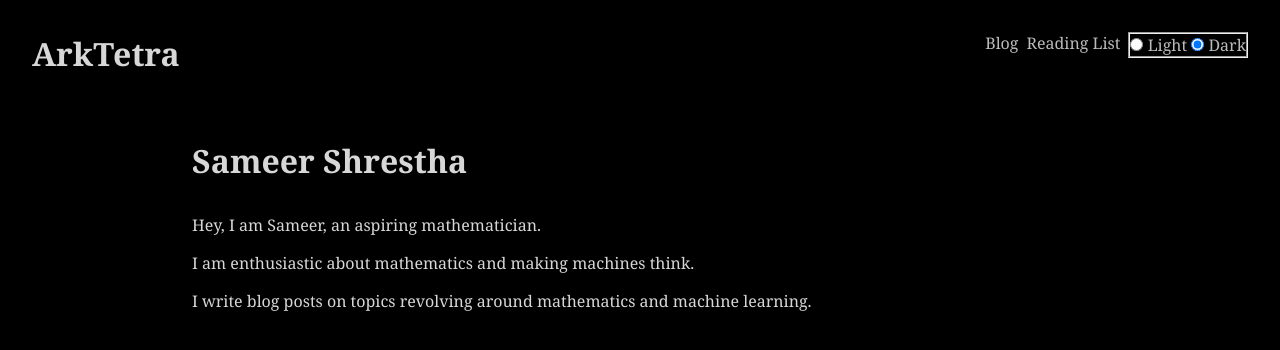
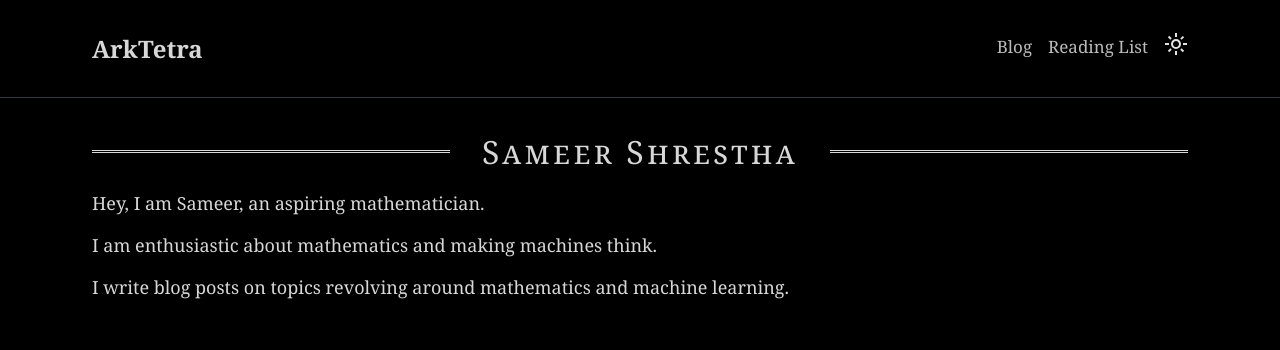
Before and after one commit to Arktetra/Arktetra.github.io, a plain HTML site: page index.html in a window 1280 px wide. Drawn offline with Linux system fonts and the light colour scheme.

Commit message:
update css

```diff
--- a/index.html
+++ b/index.html
@@ -1,13 +1,15 @@
 <!DOCTYPE html>
-<html lang="en">
+<html lang="en" data-theme="dark">
     <head>
 	<meta charset="UTF-8">
 	<meta name="viewport" content="width=device-width, initial-scale=1.0">
 	<link rel="stylesheet" href="styles.css" />
+	<script src="script.js" defer></script>
 	<title>My Site</title>
     </head>
     <body>
 	<div class="nav-container">
+	    <div class="nav-bar">
 		<div class="site">
 		    <h1>ArkTetra</h1>
 		</div>
@@ -16,19 +18,13 @@
 			<li><a href="http://arktetra.github.io/neural-flux">Blog</a></li>
 			<li>Reading List</li>
 			<li>
-                    <fieldset>
-                        <label>
-                            <input type="radio" name="color-scheme" id="color-scheme-light" value="0">
-                            Light
-                        </label>
-                        <label>
-                            <input type="radio" name="color-scheme" id="color-scheme-dark" value="1" checked>
-                            Dark
-                        </label>
-                    </fieldset>
+			    <img
+				src="assets/light_mode.svg"
+				class="theme" />
 			</li>
 		    </ul>
 		</nav>
+	    </div>
 	</div>
 
 	<main>
--- /dev/null
+++ b/script.js
@@ -0,0 +1,33 @@
+function calculateSettingAsThemeString({ localStorageTheme, systemSettingLight }) {
+	if (localStorageTheme != null) {
+		return localStorageTheme
+	}
+
+	if (systemSettingLight.matches) {
+		return "light";
+	}
+
+	return "dark";
+}
+
+const localStorageTheme = localStorage.getItem("theme");
+const systemSettingLight = window.matchMedia("(prefers-color-scheme: light)");
+
+let currentThemeSetting = calculateSettingAsThemeString({ localStorageTheme, systemSettingLight });
+
+const theme_img = document.querySelector(".theme");
+
+theme_img.addEventListener("click", () => {
+	const newTheme = currentThemeSetting === "light" ? "dark" : "light";
+
+	const toggle = newTheme === "light" ? "dark" : "light";
+	const src = `assets/${toggle}_mode.svg`
+
+	theme_img.setAttribute("src", src);
+
+	document.querySelector("html").setAttribute("data-theme", newTheme);
+
+	localStorage.setItem("theme", newTheme);
+
+	currentThemeSetting = newTheme;
+})
--- a/styles.css
+++ b/styles.css
@@ -11,34 +11,68 @@
     --black-1: #444444;
     --black-2: #272727;
     --black-3: #000000;
+
+	--border-light: #ced4da;
+	--border-dark: #343a40;
 }
 
-:where(body){
-    --background-color: #ffffff;
-    --text-color: var(--black-2);
-    --text-color-dim: var(--black-1);
+/* :where(body){ */
+/*     --background-color: #ffffff; */
+/*     --text-color: var(--black-2); */
+/*     --text-color-dim: var(--black-1); */
+/* } */
+
+
+[data-theme="light"] {
+	--background-color: var(--light-3);
+	--text-color: var(--black-2);
+	--text-color-dim: var(--black-1);
+	--border: var(--border-light);
+}
+
+[data-theme="dark"] {
+	--background-color: var(--black-3);
+	--text-color: var(--white-2);
+	--text-color-dim: var(--white-1);
+	--border: var(--border-dark);
 }
 
 html {
-    --darkmode: 0;
+    /* --darkmode: 0; */
     container-name: root;
     container-type: normal;
+	height: 100%;
 }
 
-html:has(#color-scheme-light:checked) { --darkmode: 0; }
-html:has(#color-scheme-dark:checked) { --darkmode: 1; }
+/* html:has(#color-scheme-light:checked) { --darkmode: 0; } */
+/* html:has(#color-scheme-dark:checked) { --darkmode: 1; } */
 
 body {
     background-color: var(--background-color);
     color: var(--text-color);
 }
 
+.nav-bar {
+	max-inline-size: 1096px;
+	margin-inline: auto;
+}
+
+.nav-container {
+	margin-block-end: 2em;
+	border-bottom: 1px solid var(--border);
+}
+
+.site > h1 {
+	font-size: 24px;
+}
+
 nav > ul {
     display: flex;
-    gap: 8px;
+    gap: 1rem;
     list-style-type: none;
-    color: var(--text-color-dim);
-    /* flex-direction: row; */
+	color: var(--text-color-dim);
+	align-items: center;
+	font-size: 17px;
 }
 
 li > a {
@@ -46,20 +80,24 @@ li > a {
     color: var(--text-color-dim);
 }
 
+.nav-bar,
+.prose {
+	max-inline-size: 1096px;
+	margin-inline: auto;
+}
+
 .menu {
     display: flex;
 }
 
-.nav-container {
+.nav-bar {
     display: flex;
-    /* width: 100%; */
     justify-content: space-between;
     padding: 2em;
 }
 
 .prose {
-    margin: auto;
-    width: 70%;
+    padding-inline: 2em;
 }
 
 .prose > a {
@@ -68,28 +106,33 @@ li > a {
     font-weight: bold;
 }
 
+/* h1 { */
+/* 	font-family: Georgia, serif; */
+/* } */
+
 .prose > h1 {
-    margin: 1em 0em 1em 0em;
-    /* font-size: 24px; */
+	text-align: center;
+	font-weight: normal;
+	font-variant: small-caps;
+	letter-spacing: 0.1em;
+	display: grid;
+	grid-template-columns: 1fr auto 1fr;
+	gap: 1em;
+}
+
+.prose > h1::before,
+.prose > h1::after {
+	content: "";
+	border-top: 0.1em double var(--text-color);
+	align-self: center;
 }
 
 .prose > p {
     margin: 1em 0em 1em 0em;
     color: var(--text-color);
-    font-size: 16px;
+    font-size: 18px;
 }
 
-@container root style(--darkmode: 1) {
-    body {
-        --background-color: #000000;
-        --text-color: var(--white-2);
-        --text-color-dim: var(--white-1);
-    }
+.theme:hover {
+	cursor: pointer;
 }
-
-/* @media (prefers-color-scheme: dark) {
-    :where(body) {
-        --background-color: #000000;
-        --text-color: var(--white-2);
-    }
-} */
```
Also changed, not shown: assets/dark_mode.svg (added), assets/light_mode.svg (added). Lines whose indentation alone changed are shown as unchanged.
